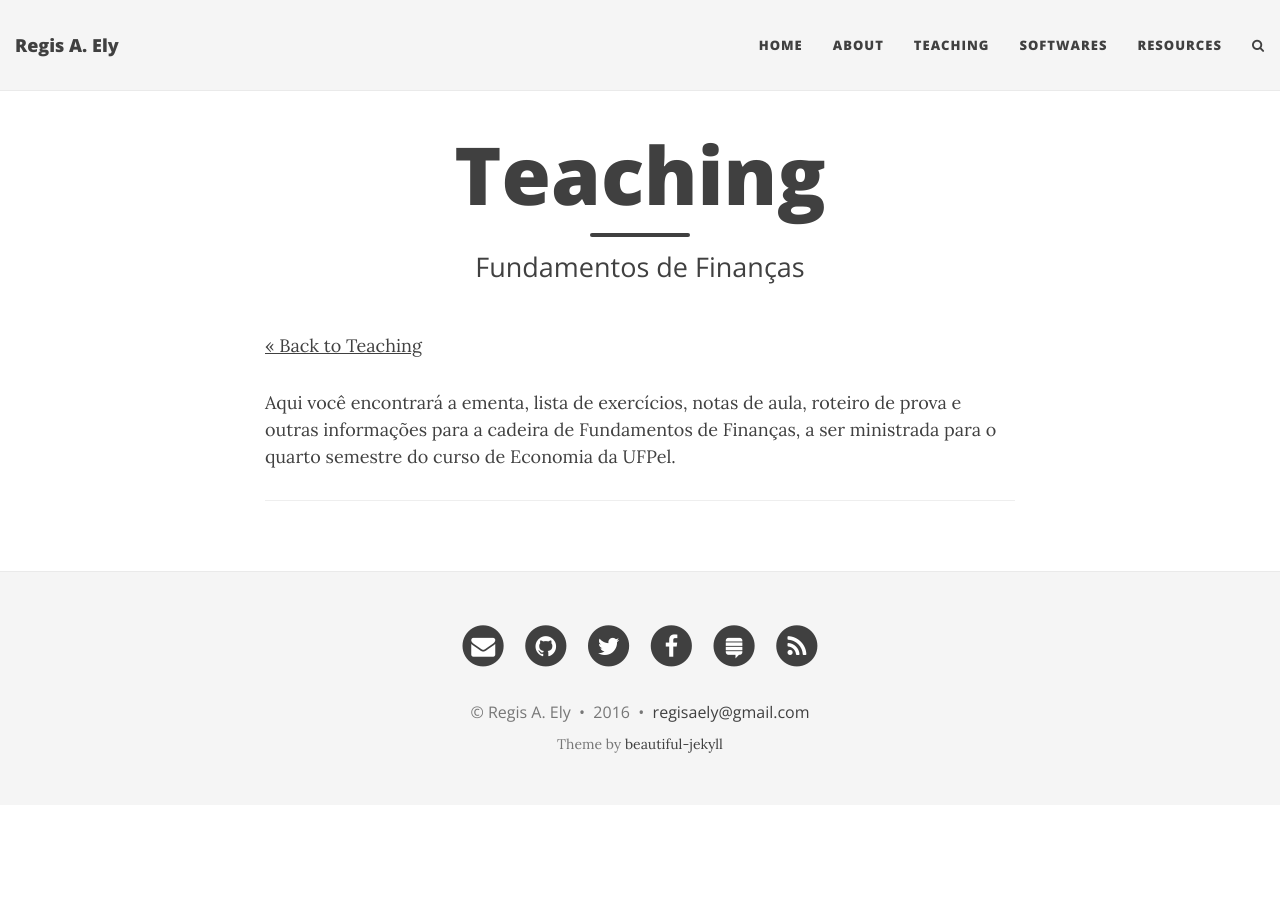
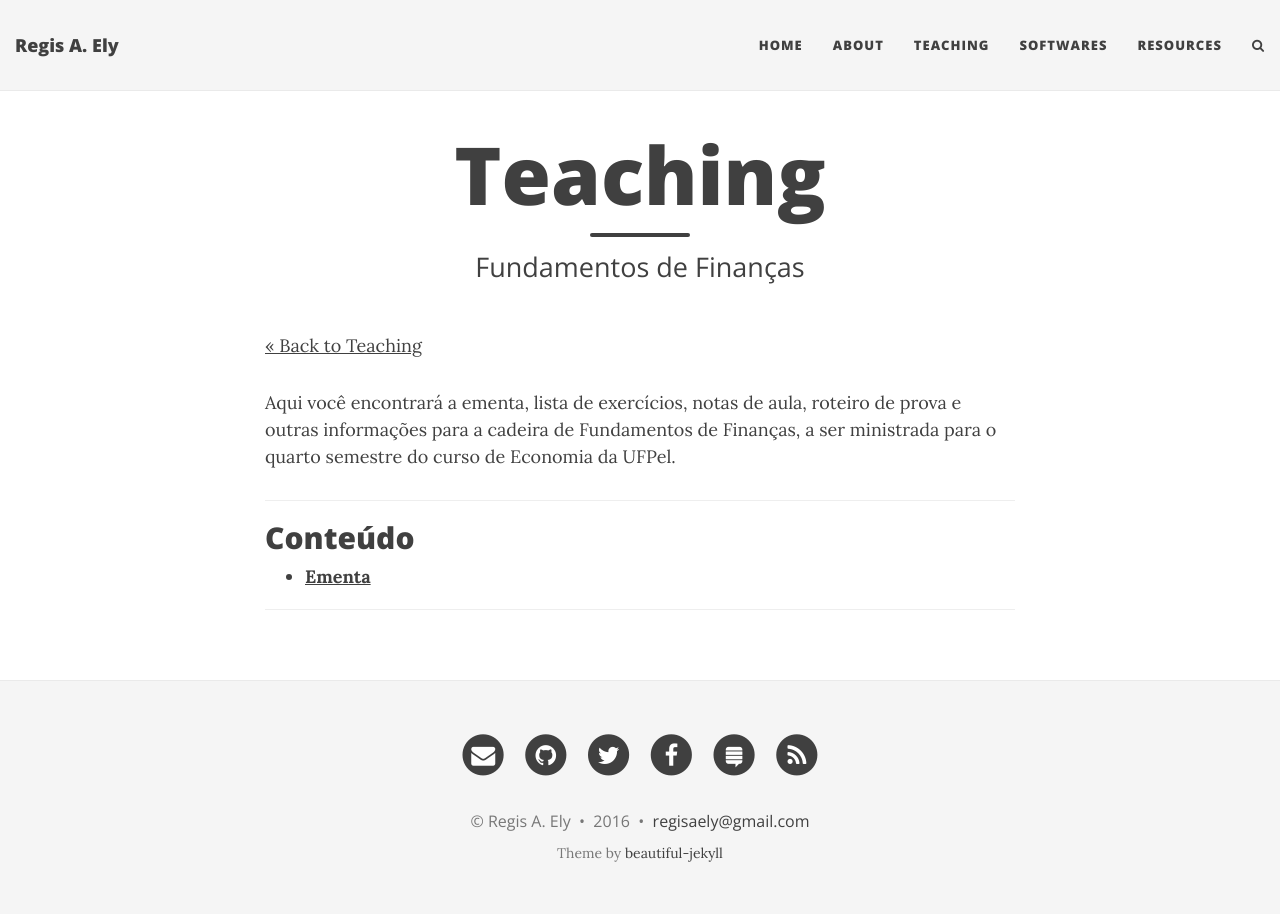
Before and after one commit to regisely/regisely.github.io, a Jekyll site: the page built from finance.md, in a window 1280 px wide. Built offline with Jekyll 4.4.1, drawn with Linux system fonts in a browser that asks for light colours; nearby versions of some CDN libraries.

Commit message:
Add sylabus financas

```diff
--- a/finance.md
+++ b/finance.md
@@ -9,3 +9,9 @@ subtitle: Fundamentos de Finanças
 Aqui você encontrará a ementa, lista de exercícios, notas de aula, roteiro de prova e outras informações para a cadeira de Fundamentos de Finanças, a ser ministrada para o quarto semestre do curso de Economia da UFPel.
 
 ---
+
+## Conteúdo
+
+- **[Ementa](/files/financas.pdf)**
+
+---
```
Also changed, not shown: 1 other file.
